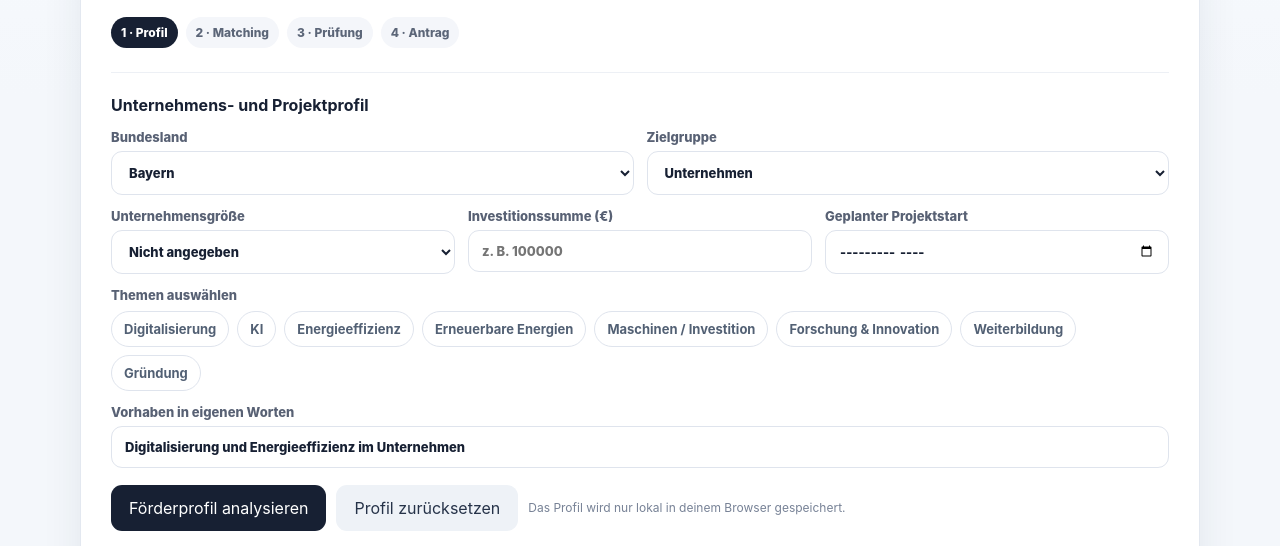
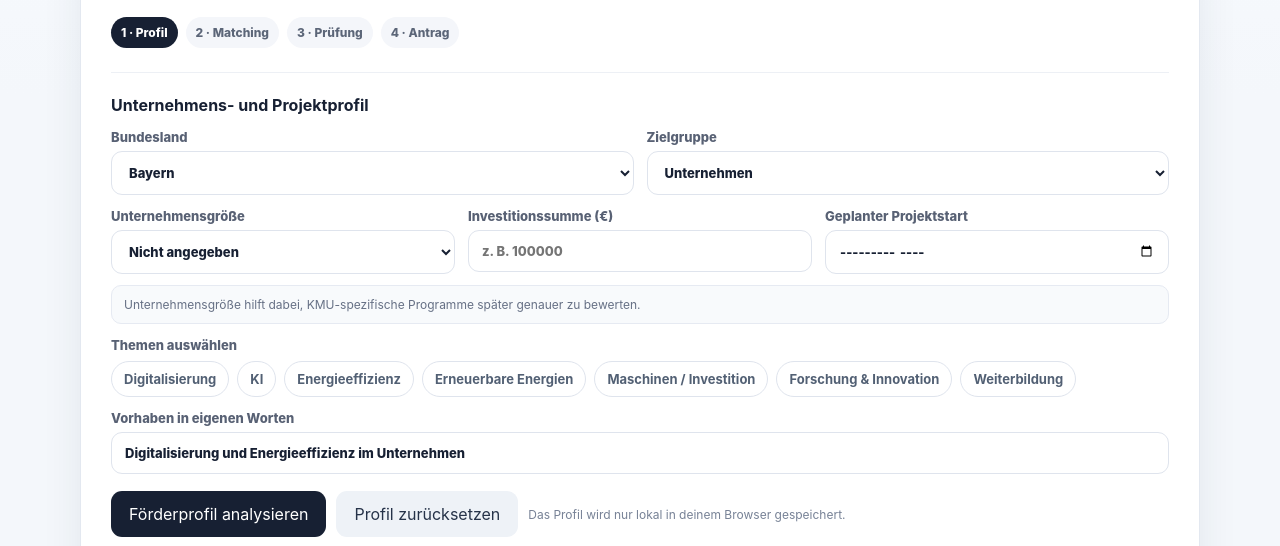
Before and after one commit to xturn2u/foerder_tool, a website: page index.html in a window 1280 px wide. Shown: the part 226-772 px from the top of the page. Drawn offline with Linux system fonts and the light colour scheme.

Commit message:
Add target-specific profile field logic

```diff
--- a/index.html
+++ b/index.html
@@ -21,7 +21,7 @@
     .step.active{background:#172033;color:white}
     .section{margin-top:24px;padding-top:22px;border-top:1px solid #edf0f5}.section h2{font-size:16px;margin:0 0 14px}
     .form{display:grid;grid-template-columns:repeat(2,minmax(0,1fr));gap:13px}
-    .full{grid-column:1/-1}.thirds{grid-column:1/-1;display:grid;grid-template-columns:repeat(3,minmax(0,1fr));gap:13px}
+    .full{grid-column:1/-1}.thirds{grid-column:1/-1;display:grid;grid-template-columns:repeat(3,minmax(0,1fr));gap:13px}.conditional-hidden{display:none!important}.context-note{grid-column:1/-1;margin-top:-2px;padding:10px 12px;border-radius:10px;background:#f8fafc;border:1px solid #e6eaf2;color:#667085;font-size:12px;line-height:1.45}
     label{font-size:13px;font-weight:800;color:#586174;display:block}
     input,select{width:100%;margin-top:6px;padding:12px 13px;border:1px solid #dfe4ed;border-radius:11px;background:#fff;font:inherit;color:#172033;outline:none}
     input:focus,select:focus{border-color:#9db5ed;box-shadow:0 0 0 3px #eaf0ff}
@@ -70,7 +70,7 @@
       </div>
 
       <div class="section">
-        <h2>Unternehmens- und Projektprofil</h2>
+        <h2 id="profileHeading">Unternehmens- und Projektprofil</h2>
         <div class="form">
           <div>
             <label>Bundesland
@@ -92,7 +92,7 @@
           </div>
 
           <div class="thirds">
-            <div>
+            <div id="sizeField">
               <label>Unternehmensgröße
                 <select id="size">
                   <option value="">Nicht angegeben</option>
@@ -101,7 +101,7 @@
               </label>
             </div>
             <div>
-              <label>Investitionssumme (€)
+              <label><span id="investmentLabel">Investitionssumme (€)</span>
                 <input id="investment" inputmode="numeric" type="number" min="0" step="1000" placeholder="z. B. 100000">
               </label>
             </div>
@@ -112,17 +112,19 @@
             </div>
           </div>
 
+          <div id="audienceHint" class="context-note">Unternehmensgröße hilft dabei, KMU-spezifische Programme später genauer zu bewerten.</div>
+
           <div class="full">
             <label>Themen auswählen</label>
             <div class="topics" id="topics">
-              <label class="topic"><input type="checkbox" value="Digitalisierung"><span>Digitalisierung</span></label>
-              <label class="topic"><input type="checkbox" value="Künstliche Intelligenz"><span>KI</span></label>
-              <label class="topic"><input type="checkbox" value="Energieeffizienz"><span>Energieeffizienz</span></label>
-              <label class="topic"><input type="checkbox" value="Erneuerbare Energien"><span>Erneuerbare Energien</span></label>
-              <label class="topic"><input type="checkbox" value="Maschinen Investition"><span>Maschinen / Investition</span></label>
-              <label class="topic"><input type="checkbox" value="Forschung Innovation"><span>Forschung & Innovation</span></label>
-              <label class="topic"><input type="checkbox" value="Weiterbildung"><span>Weiterbildung</span></label>
-              <label class="topic"><input type="checkbox" value="Gründung"><span>Gründung</span></label>
+              <label class="topic" data-audiences="Unternehmen,Gründer,Kommune,Verein,Hochschule,Forschungseinrichtung,Öffentliche Einrichtung"><input type="checkbox" value="Digitalisierung"><span>Digitalisierung</span></label>
+              <label class="topic" data-audiences="Unternehmen,Gründer,Kommune,Hochschule,Forschungseinrichtung,Öffentliche Einrichtung"><input type="checkbox" value="Künstliche Intelligenz"><span>KI</span></label>
+              <label class="topic" data-audiences="Unternehmen,Privatperson,Gründer,Kommune,Verein,Hochschule,Forschungseinrichtung,Öffentliche Einrichtung"><input type="checkbox" value="Energieeffizienz"><span>Energieeffizienz</span></label>
+              <label class="topic" data-audiences="Unternehmen,Privatperson,Gründer,Kommune,Verein,Hochschule,Forschungseinrichtung,Öffentliche Einrichtung"><input type="checkbox" value="Erneuerbare Energien"><span>Erneuerbare Energien</span></label>
+              <label class="topic" data-audiences="Unternehmen,Gründer"><input type="checkbox" value="Maschinen Investition"><span>Maschinen / Investition</span></label>
+              <label class="topic" data-audiences="Unternehmen,Gründer,Hochschule,Forschungseinrichtung,Öffentliche Einrichtung"><input type="checkbox" value="Forschung Innovation"><span>Forschung & Innovation</span></label>
+              <label class="topic" data-audiences="Unternehmen,Privatperson,Gründer,Kommune,Verein,Hochschule,Forschungseinrichtung,Öffentliche Einrichtung"><input type="checkbox" value="Weiterbildung"><span>Weiterbildung</span></label>
+              <label class="topic" data-audiences="Gründer"><input type="checkbox" value="Gründung"><span>Gründung</span></label>
             </div>
           </div>
 
@@ -160,12 +162,95 @@
 <script>
 const PROFILE_KEY='foerderradar-profile-v02';
 function esc(v=''){return String(v).replace(/[&<>"']/g,c=>({'&':'&amp;','<':'&lt;','>':'&gt;','"':'&quot;',"'":'&#39;'}[c]))}
-function getTopics(){return [...document.querySelectorAll('#topics input:checked')].map(x=>x.value)}
+const TARGET_UI={
+  'Unternehmen':{
+    heading:'Unternehmens- und Projektprofil',
+    showSize:true,
+    investmentLabel:'Investitionssumme (€)',
+    hint:'Unternehmensgröße hilft dabei, KMU-spezifische Programme später genauer zu bewerten.',
+    placeholder:'z. B. Neue CNC-Maschine, Energiemanagement und KI-gestützte Produktionsplanung'
+  },
+  'Privatperson':{
+    heading:'Persönliches Förderprofil',
+    showSize:false,
+    investmentLabel:'Geplante Ausgaben (€)',
+    hint:'Für Privatpersonen blenden wir Unternehmensangaben aus. Relevant bleiben Wohnort, Vorhaben, Kosten und geplanter Start.',
+    placeholder:'z. B. Wärmepumpe, Photovoltaik, energetische Sanierung oder Weiterbildung'
+  },
+  'Gründer':{
+    heading:'Gründungs- und Projektprofil',
+    showSize:false,
+    investmentLabel:'Geplante Investition (€)',
+    hint:'Bei Gründungen stehen Vorhaben, Investitionsbedarf und Projektstart im Vordergrund; eine Unternehmensgröße ist zu diesem Zeitpunkt meist nicht aussagekräftig.',
+    placeholder:'z. B. Unternehmensgründung, Softwareentwicklung, Ausstattung oder Markteinführung'
+  },
+  'Kommune':{
+    heading:'Kommunales Förderprofil',
+    showSize:false,
+    investmentLabel:'Investitionssumme (€)',
+    hint:'Bei Kommunen werden Unternehmensangaben ausgeblendet. Entscheidend sind Maßnahme, Investitionsvolumen und Zeitpunkt.',
+    placeholder:'z. B. kommunale Wärmeplanung, Digitalisierung, Sanierung oder Ladeinfrastruktur'
+  },
+  'Verein':{
+    heading:'Vereins- und Projektprofil',
+    showSize:false,
+    investmentLabel:'Projektbudget (€)',
+    hint:'Für Vereine sind Projektinhalt, Budget und Start relevant; Unternehmensgröße wird nicht benötigt.',
+    placeholder:'z. B. energetische Sanierung, Vereinsdigitalisierung oder Weiterbildung'
+  },
+  'Hochschule':{
+    heading:'Hochschul- und Forschungsprofil',
+    showSize:false,
+    investmentLabel:'Projektbudget (€)',
+    hint:'Für Hochschulen stehen Forschungs- und Projektinhalt, Budget und Laufzeit im Vordergrund.',
+    placeholder:'z. B. Forschungsprojekt, Transfer, KI-Infrastruktur oder Energieeffizienz'
+  },
+  'Forschungseinrichtung':{
+    heading:'Forschungs- und Projektprofil',
+    showSize:false,
+    investmentLabel:'Projektbudget (€)',
+    hint:'Für Forschungseinrichtungen werden Unternehmensangaben ausgeblendet und projektspezifische Kriterien priorisiert.',
+    placeholder:'z. B. Forschungsverbund, Demonstrator, KI-Projekt oder Technologietransfer'
+  },
+  'Öffentliche Einrichtung':{
+    heading:'Förderprofil der öffentlichen Einrichtung',
+    showSize:false,
+    investmentLabel:'Projektbudget (€)',
+    hint:'Für öffentliche Einrichtungen sind Maßnahme, Budget, Fördergebiet und Projektstart relevant.',
+    placeholder:'z. B. Digitalisierung, Gebäudesanierung, Energieeffizienz oder Weiterbildung'
+  }
+};
+
+function applyTargetLogic(){
+  const target=document.getElementById('target').value;
+  const cfg=TARGET_UI[target]||TARGET_UI.Unternehmen;
+  const sizeField=document.getElementById('sizeField');
+
+  document.getElementById('profileHeading').textContent=cfg.heading;
+  document.getElementById('investmentLabel').textContent=cfg.investmentLabel;
+  document.getElementById('audienceHint').textContent=cfg.hint;
+  document.getElementById('q').placeholder=cfg.placeholder;
+
+  sizeField.classList.toggle('conditional-hidden',!cfg.showSize);
+  if(!cfg.showSize)document.getElementById('size').value='';
+
+  document.querySelectorAll('#topics .topic').forEach(label=>{
+    const allowed=(label.dataset.audiences||'').split(',').map(x=>x.trim());
+    const visible=allowed.includes(target);
+    label.classList.toggle('conditional-hidden',!visible);
+    if(!visible)label.querySelector('input').checked=false;
+  });
+}
+
+function getTopics(){
+  return [...document.querySelectorAll('#topics .topic:not(.conditional-hidden) input:checked')].map(x=>x.value)
+}
 function profile(){
+  const sizeVisible=!document.getElementById('sizeField').classList.contains('conditional-hidden');
   return {
     state:document.getElementById('state').value,
     target:document.getElementById('target').value,
-    size:document.getElementById('size').value,
+    size:sizeVisible?document.getElementById('size').value:'',
     investment:document.getElementById('investment').value,
     start:document.getElementById('start').value,
     q:document.getElementById('q').value.trim(),
@@ -178,12 +263,14 @@ function loadProfile(){
     const p=JSON.parse(localStorage.getItem(PROFILE_KEY)||'null'); if(!p)return;
     ['state','target','size','investment','start','q'].forEach(id=>{if(p[id]!==undefined&&document.getElementById(id))document.getElementById(id).value=p[id]});
     document.querySelectorAll('#topics input').forEach(x=>x.checked=(p.topics||[]).includes(x.value));
+    applyTargetLogic();
   }catch{}
 }
 function resetProfile(){
   localStorage.removeItem(PROFILE_KEY);
   document.getElementById('state').value='Bayern';
   document.getElementById('target').value='Unternehmen';
+  applyTargetLogic();
   document.getElementById('size').value='';
   document.getElementById('investment').value='';
   document.getElementById('start').value='';
@@ -225,7 +312,7 @@ async function searchFunding(){
       return;
     }
 
-    results.innerHTML=data.programs.map(p=>`
+    window.lastPrograms=data.programs;results.innerHTML=data.programs.map((p,i)=>`
       <article class="card">
         <div class="row">
           <div class="title">${esc(p.title)}</div>
@@ -266,7 +353,12 @@ async function inspectProgram(i,btn){
   }catch(e){box.innerHTML='<div class="error">Detailprüfung fehlgeschlagen: '+esc(e.message)+'</div>';btn.textContent='Erneut prüfen'}
   finally{btn.disabled=false}
 }
+document.getElementById('target').addEventListener('change',()=>{
+  applyTargetLogic();
+  saveProfile();
+});
 loadProfile();
+applyTargetLogic();
 </script>
 </body>
 </html>
```
